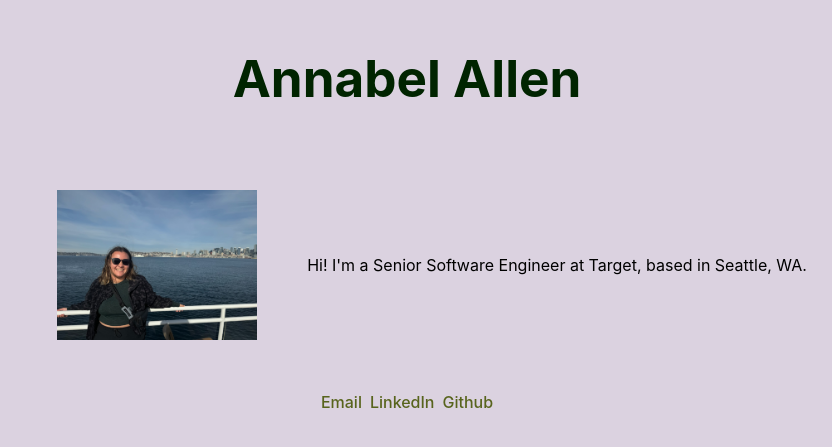
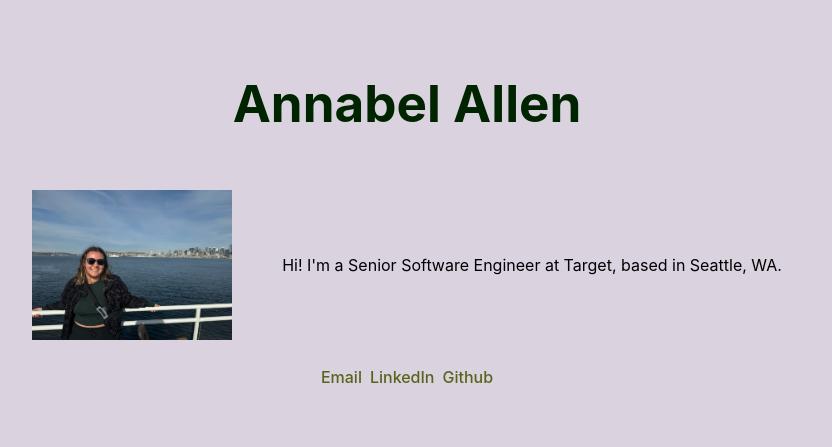
Before and after one commit to annabelja/annabel-allen-dot-com, a React (Vite) app: page / in a window 1280 px wide. Shown: the part 185-632 px from the top of the page, without its empty margins (233-1065 px from the left). Built offline with nearby package versions, Linux system fonts and the light colour scheme.

Commit message:
fix text alignment

```diff
--- a/src/App.tsx
+++ b/src/App.tsx
@@ -7,8 +7,8 @@ function App() {
     <div>
       <h1 style={{color: '#002400'}}>Annabel Allen</h1>
       <div style={{display: 'flex', flexDirection: 'row', flexWrap: 'wrap', justifyContent: 'space-between'}}>
-      <img src={annabelInSeattleImage} style={{borderRadius: '25px', maxWidth: '200px', padding: '50px', marginLeft: 'auto', marginRight: 'auto'}}/>
-      <p style={{alignContent: 'center', minWidth: '200px'}}>Hi! I&apos;m a Senior Software Engineer at Target, based in Seattle, WA.
+      <img src={annabelInSeattleImage} style={{borderRadius: '25px', maxWidth: '200px', padding: '25px', marginLeft: 'auto', marginRight: 'auto'}}/>
+      <p style={{alignContent: 'center', minWidth: '200px', marginLeft: 'auto', marginRight: 'auto', padding: '25px'}}>Hi! I&apos;m a Senior Software Engineer at Target, based in Seattle, WA.
         {/* <a>
         Click here to learn more about me!
         </a> */}
```
